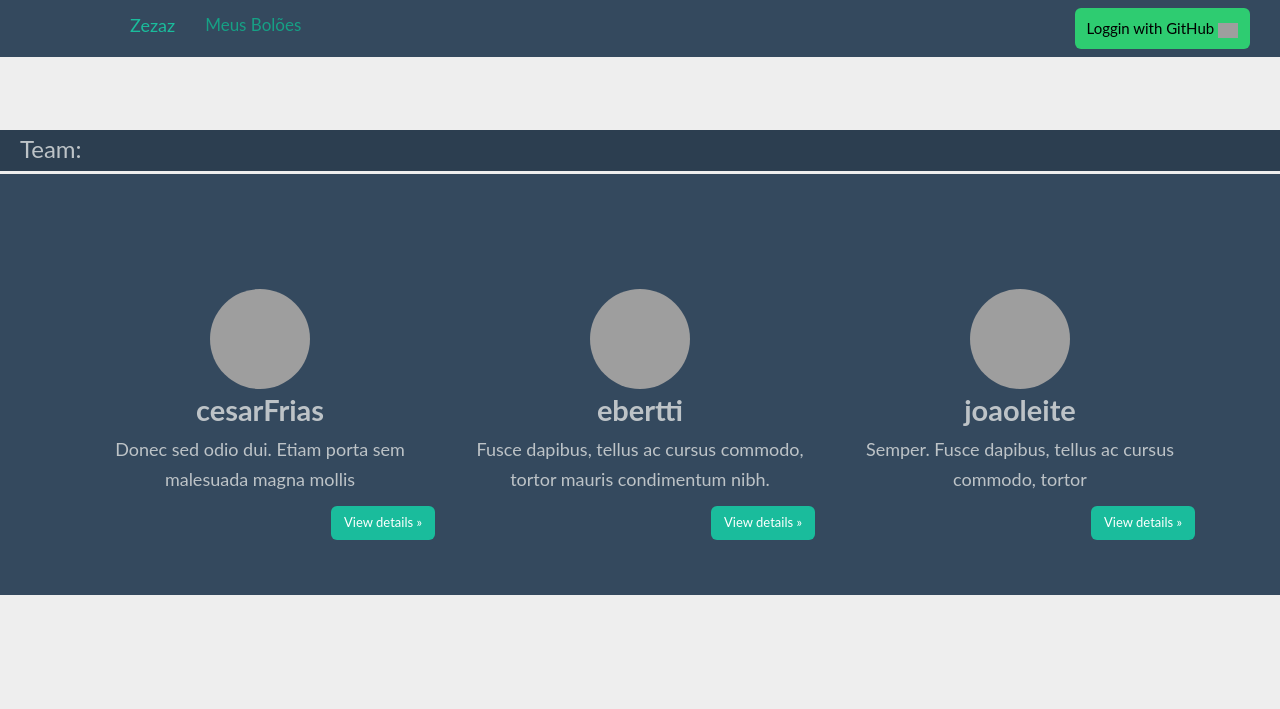
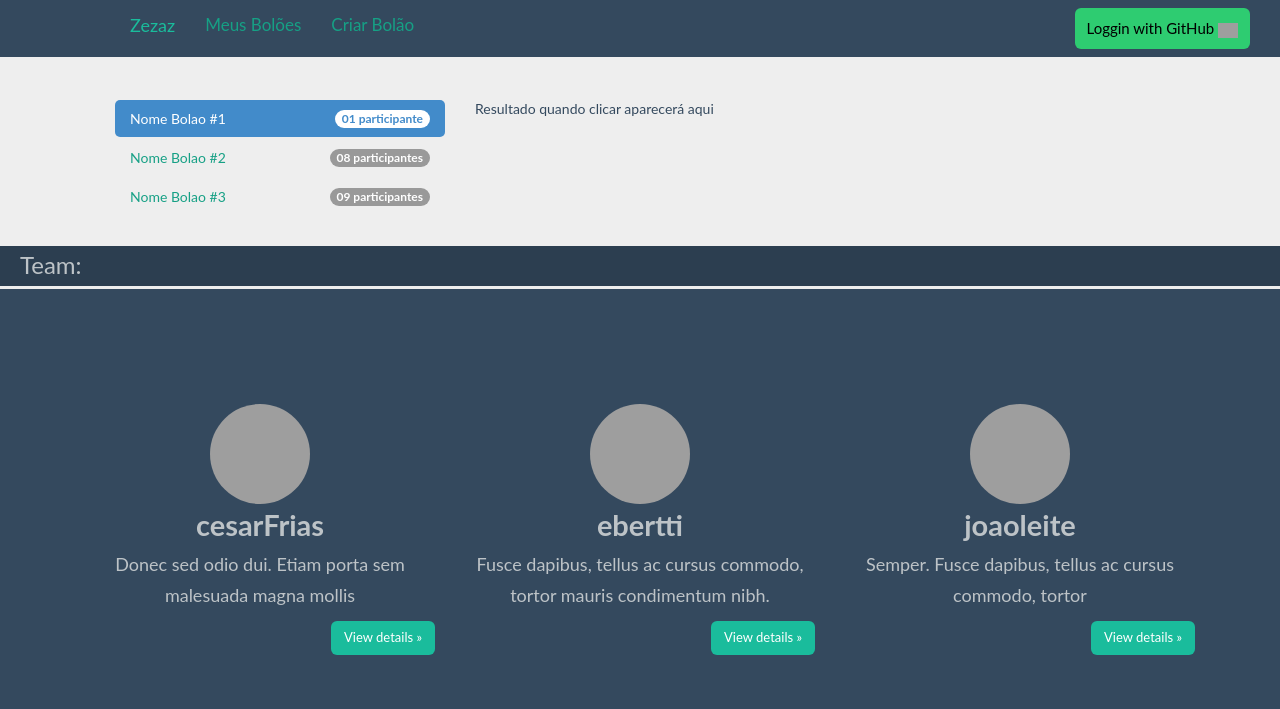
Before and after one commit to sixcodes/api_hackday_21212, a Django app: page /bolao in a window 1280 px wide. Shown: the top 709 px of the page. Run offline with Django 3.2, Linux system fonts and the light colour scheme; parts of the project's set-up code (start-up, migrations or seed data) failed here and were passed over; some libraries are stand-ins or nearby versions; some web fonts are replaced; grey boxes are pictures that could not be loaded.

Commit message:
Criando view para listar os bolões

```diff
--- a/apihackday/templates/base.html
+++ b/apihackday/templates/base.html
@@ -29,6 +29,7 @@
         <div class="navbar-collapse collapse">
             <ul class="nav navbar-nav">
                 <li class="active"><a href="{% url "listarbolao" %}">Meus Bolões</a></li>
+                <li><a href="{% url "criarbolao" %}">Criar Bolão</a></li>
             </ul>
             <div class="navbar-form navbar-right">
                 <button type="submit" class="btn btn-success btn-text-black"> Loggin with GitHub <img src="images/zezaz/GitHub-Mark-32px.png" width="20px"/></button>
--- a/apihackday/templates/listar-bolao.html
+++ b/apihackday/templates/listar-bolao.html
@@ -1,64 +1,32 @@
 {% extends 'base.html' %}
 {% block container %}
-    <div id="bolao-render"></div>
-<script type="text/template" id="bolao-template">
-    <h1 class="text-center">Titulo Bolao #1</h1>
-    <br>
-    <div class="col-lg-12 text-center placar">
+    <div class="col-lg-12">
         <div class="col-lg-4">
-            <h4>Time #1</h4>
+            <div id="lista-bolao-render">
+                <ul class="nav nav-pills nav-stacked">
+                  <li class="active">
+                    <a href="#">
+                      <span class="badge pull-right">01 participante</span>
+                      Nome Bolao #1
+                    </a>
+                  </li>
+                  <li>
+                    <a href="#">
+                      <span class="badge pull-right">08 participantes</span>
+                      Nome Bolao #2
+                    </a>
+                  </li>
+                  <li>
+                    <a href="#">
+                      <span class="badge pull-right">09 participantes</span>
+                      Nome Bolao #3
+                    </a>
+                  </li>
+                </ul>
+            </div>
         </div>
-        <div class="col-lg-1">
-            <h4>1</h4>
-        </div>
-        <div class="col-lg-1">
-            <h2>x</h2>
-        </div>
-        <div class="col-lg-1">
-            <h4>1</h4>
-        </div>
-        <div class="col-lg-4">
-            <h4>Time #2</h4>
+        <div class="col-lg-8">
+        Resultado quando clicar aparecerá aqui
         </div>
     </div>
-    <div class="col-lg-12">
-      <h4>Apostadores:</h4>
-      <table class="table table-striped">
-        <thead>
-          <tr>
-            <th>Apostador</th>
-            <th>Time #1</th>
-            <th>Time #2</th>
-            <th>Ganhou?</th>
-          </tr>
-        </thead>
-        <tbody>
-          <tr>
-            <td>Mark</td>
-            <td>1</td>
-            <td>0</td>
-            <td><span class="glyphicon glyphicon-remove"></span></td>
-          </tr>
-          <tr>
-            <td>Jacob</td>
-            <td>0</td>
-            <td>1</td>
-            <td><span class="glyphicon glyphicon-remove"></span></td>
-          </tr>
-          <tr>
-            <td>Larry</td>
-            <td>1</td>
-            <td>1</td>
-            <td><span class="glyphicon glyphicon-ok"></span></td>
-          </tr>
-        </tbody>
-      </table>
-    </div>
-</script>
-
-<script type="text/javascript">
-$(document).ready(function(e){
-   getBolao()
-});
-</script>
 {% endblock %}
```
